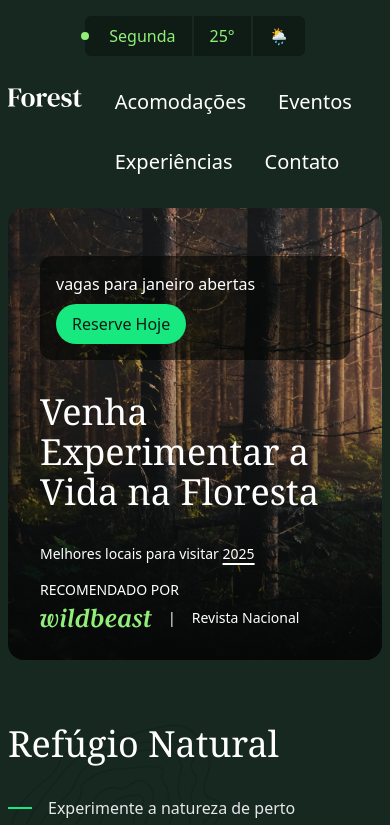
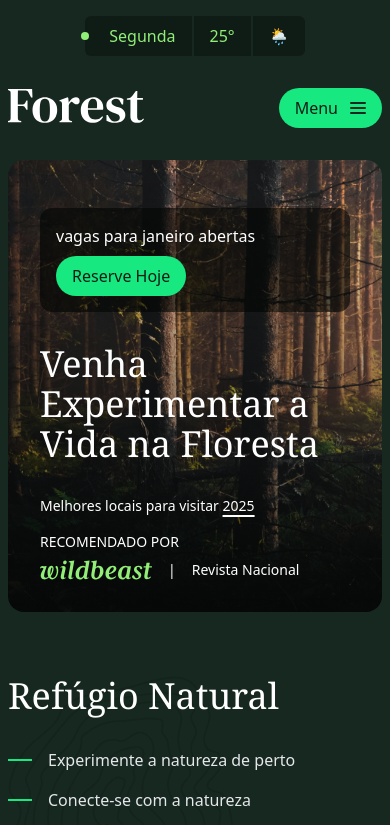
Before and after one commit to MateusFrancoDev/Forrest, a website: page src/index.html in a window 390 px wide. Shown: the top 825 px of the page. Drawn offline with Linux system fonts and the light colour scheme.

Commit message:
Menu Mobile

```diff
--- a/src/index.html
+++ b/src/index.html
@@ -22,20 +22,28 @@
   <a href="./">
     <img src="./img/forest.svg" alt="Forrest"/>
   </a>
-  <nav>
-    <ul class="text-white text-xl flex flex-wrap gap-8">
-      <li><a class="hover:underline hover:underline-offset-8" href="#acomodacoes">Acomodações</a></li>
-      <li><a class="hover:underline hover:underline-offset-8" href="#eventos">Eventos</a></li>
-      <li><a class="hover:underline hover:underline-offset-8" href="#experiencias">Experiências</a></li>
-      <li><a class="hover:underline hover:underline-offset-8" href="#contato">Contato</a></li>
+  <nav id="mobile-menu" class="lg:block hidden items-center z-40 max-lg:fixed max-lg:w-full max-lg:inset-0">
+    <div class="fixed lg:hidden inset-0 bg-verde-950/40 backdrop-blur-md"></div>
+    <ul class="text-white text-2xl max-lg:divide-y-2 max-lg:divide-white/10 max-lg:absolute max-lg:p-8 max-lg:w-full max-lg:z-50 lg:text-xl lg:flex lg:flex-wrap lg:gap-8">
+      <li><a class="p-4 lg:px-0 lg:py-2 block max-lg:hover:bg-white/10 lg:hover:underline lg:hover:underline-offset-8" href="#acomodacoes">Acomodações</a></li>
+      <li><a class="p-4 lg:px-0 lg:py-2 block max-lg:hover:bg-white/10 lg:hover:underline lg:hover:underline-offset-8" href="#eventos">Eventos</a></li>
+      <li><a class="p-4 lg:px-0 lg:py-2 block max-lg:hover:bg-white/10 lg:hover:underline lg:hover:underline-offset-8" href="#experiencias">Experiências</a></li>
+      <li><a class="p-4 lg:px-0 lg:py-2 block max-lg:hover:bg-white/10 lg:hover:underline lg:hover:underline-offset-8" href="#contato">Contato</a></li>
     </ul>
   </nav>
+  <button id="mobile-button" class="flex items-center gap-3 bg-verde-400 text-verde-900 py-2 px-4 rounded-full lg:hidden">Menu
+    <span class="h-3 w-4 flex flex-col justify-between *:h-0.5 *:rounded-md *:bg-verde-800">
+      <span></span>
+      <span></span>
+      <span></span>
+    </span>
+  </button>
 </header>
 
 <main class="container">
   <div class="text-white relative bg-gradient-to-t from-verde-950/80 pt-64 px-8 pb-8 rounded-2xl overflow-hidden max-sm:pt-12 max-sm:px4">
     <img class="absolute inset-0 size-full object-cover -z-10" src="./img/floresta.jpg" alt=""/>
-    <div class="bg-verde-950/60 rounded-xl flex flex-col items-start gap-2 p-4 mb-8 sm:gap-8 sm:items-center sm:pr-1 sm:bg-verde-950 sm:inline-flex sm:flex-row sm:rounded-full">
+    <div class="bg-verde-950/60 rounded-xl flex flex-col items-start gap-2 p-4 mb-8 sm:gap-8 sm:items-center sm:py-1 sm:pl-4 sm:pr-1 sm:bg-verde-950 sm:inline-flex sm:flex-row sm:rounded-full">
       vagas para janeiro abertas
       <a class="bg-verde-400 text-verde-900 py-2 px-4 inline-block rounded-full" href="">Reserve Hoje</a>
     </div>
@@ -123,6 +131,8 @@
   </div>
   </div>
 </section>
+
+<!-- Experiencia -->
 
 <section id="experiencias" class="container mb-12 sm:mb-16 grid sm:grid-cols-2 gap-8">
   <div class="bg-verde-900 p-6 sm:p-8 rounded-xl">
@@ -268,7 +278,7 @@
     <li><img src="./img/parceiros/surfbot.svg" alt="Surfbot" /></li>
   </ul>
 </section>
-</section>
+
 
 <footer class="container pb-8">
   <div
@@ -305,5 +315,20 @@
   </div>
 </footer>
 
+<script>
+  const mobileButton = document.getElementById('mobile-button');
+  const mobileMenu = document.getElementById('mobile-menu');
+
+  mobileButton.addEventListener('click', () => {
+    mobileMenu.classList.toggle('hidden');
+    mobileMenu.classList.toggle('flex');
+  });
+
+  mobileMenu.addEventListener('click', () => {
+    mobileMenu.classList.add('hidden');
+    mobileMenu.classList.remove('flex');
+  });
+</script>
+
 </body>
 </html>
```
Also changed, not shown: src/output.css.
